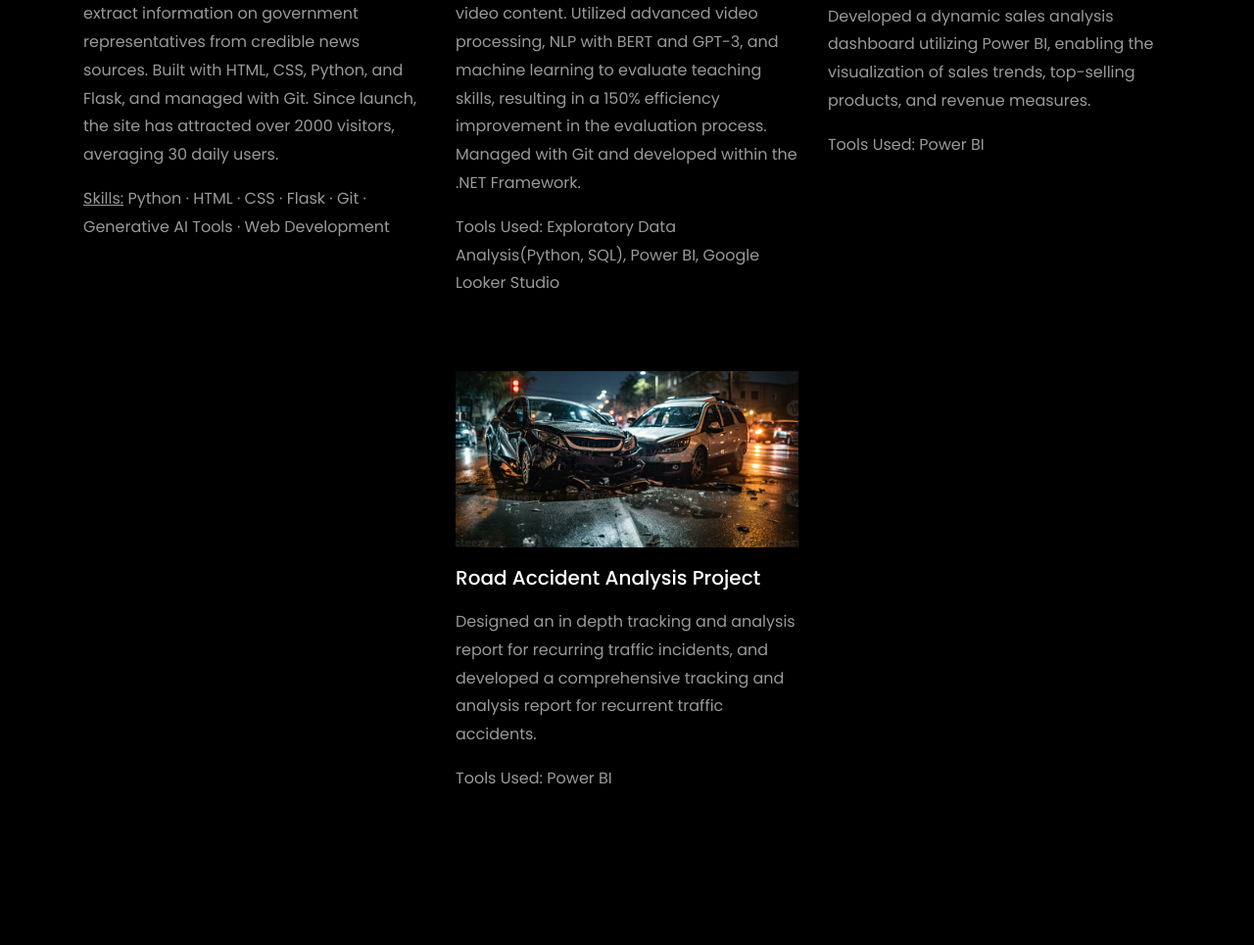
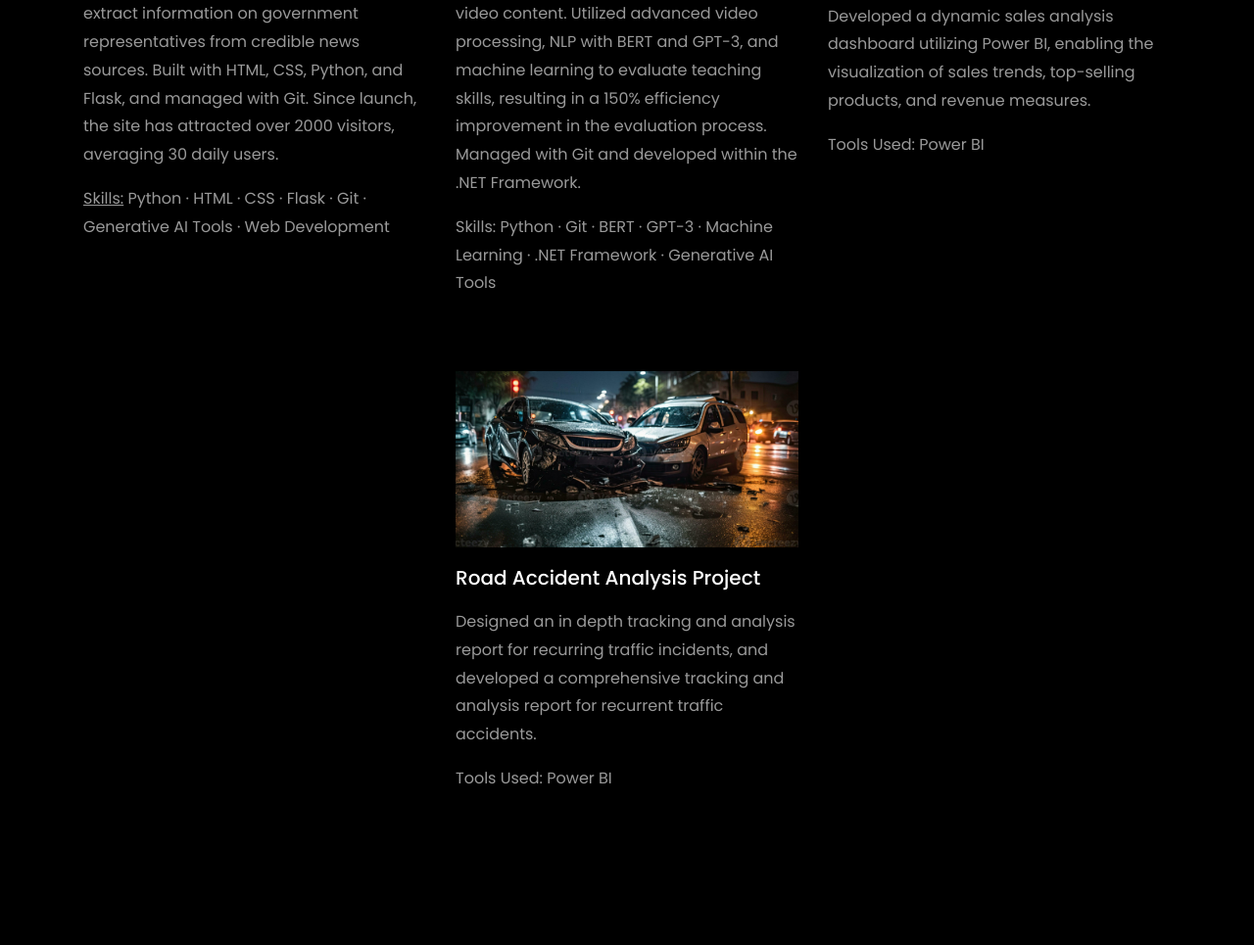
Before and after one commit to adammhal/adammhal.github.io, a plain HTML site: page Adam Mhal Portfolio/index.html in a window 1280 px wide. Shown: the part 4141-5106 px from the top of the page at 98% size. Drawn offline with Linux system fonts and the light colour scheme; animation ran at ten frames a second; files whose address does not match are found by name.

Commit message:
Jun 22, 2024, 11:47 AM

```diff
--- a/Adam Mhal Portfolio/index.html
+++ b/Adam Mhal Portfolio/index.html
@@ -463,7 +463,7 @@ Web Services, Android Studio, .NET Framework, Unity, Unreal Engine</span></li>
 
                 <h3 class="heading"><u>EduEval</u></a></h3>
                 <p>Engineered a Discord bot using Python to process and analyze teacher applicants' video content. Utilized advanced video processing, NLP with BERT and GPT-3, and machine learning to evaluate teaching skills, resulting in a 150% efficiency improvement in the evaluation process. Managed with Git and developed within the .NET Framework.</p>
-				<p>Tools Used: Exploratory Data Analysis(Python, SQL), Power BI, Google Looker Studio</p>
+				<p>Skills: Python · Git · BERT · GPT-3 · Machine Learning · .NET Framework · Generative AI Tools</p>
               </div>
             </div>
           </div>
```
